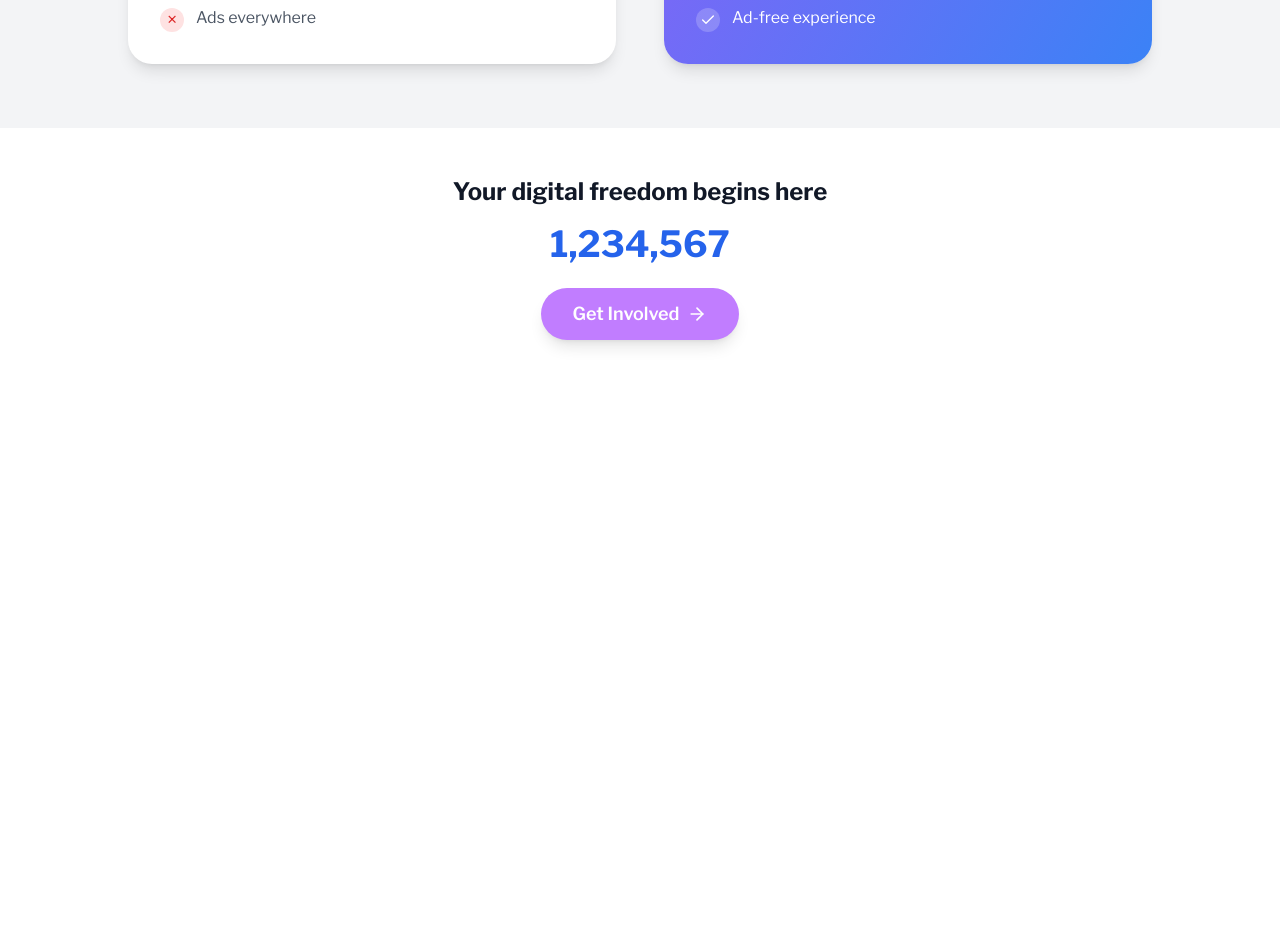
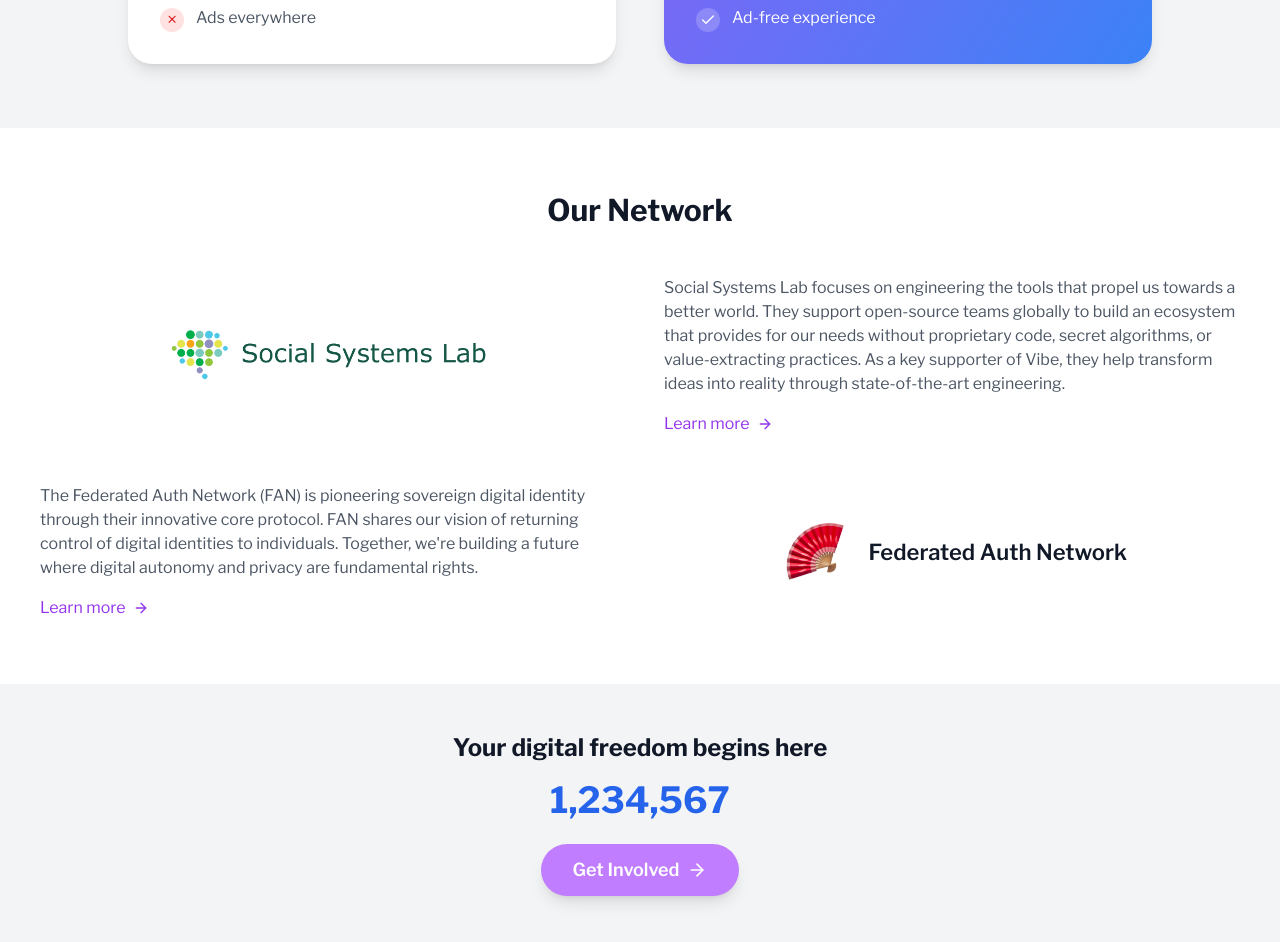
Before and after one commit to Social-Systems-Lab/vibe, a Next.js app in the folder vibe-web/: page / in a window 1280 px wide. Shown: the part 1960-2902 px from the top of the page. Before the commit the page ends 2348 px from the top, so only its background shows below. Built offline with nearby package versions, Linux system fonts and the light colour scheme.

Commit message:
Network section

```diff
--- a/vibe-web/src/app/developers/page.tsx
+++ b/vibe-web/src/app/developers/page.tsx
@@ -40,12 +40,14 @@
                             <input
                                 type="text"
                                 name="name"
+                                required
                                 placeholder="Your Name"
                                 className="w-full px-4 py-2 rounded-full bg-gray-100 text-gray-800 placeholder-gray-500 focus:outline-none focus:ring-2 focus:ring-white"
                             />
                             <input
                                 type="email"
                                 name="email"
+                                required
                                 placeholder="Your Email"
                                 className="w-full px-4 py-2 rounded-full bg-gray-100 text-gray-800 placeholder-gray-500 focus:outline-none focus:ring-2 focus:ring-white"
                             />
--- a/vibe-web/src/app/page.tsx
+++ b/vibe-web/src/app/page.tsx
@@ -86,8 +86,63 @@
                 </div>
             </div>
 
+            {/* Partners Section */}
+            <div className="bg-white py-16">
+                <div className="max-w-7xl mx-auto px-4 sm:px-6 lg:px-8">
+                    <h2 className="text-3xl font-bold text-center text-gray-900 mb-12">Our Network</h2>
+                    <div className="space-y-12">
+                        {/* Social Systems Lab */}
+                        <div className="grid md:grid-cols-2 gap-8 items-center">
+                            <div className="flex justify-center">
+                                <Image src="/ssllogo.png" alt="Social Systems Lab" width={300} height={100} className="h-16 w-auto" />
+                            </div>
+                            <div className="max-w-xl mx-auto text-center md:text-left">
+                                <p className="text-gray-600">
+                                    Social Systems Lab focuses on engineering the tools that propel us towards a better world. They support open-source teams
+                                    globally to build an ecosystem that provides for our needs without proprietary code, secret algorithms, or value-extracting
+                                    practices. As a key supporter of Vibe, they help transform ideas into reality through state-of-the-art engineering.
+                                </p>
+                                <Link
+                                    href="https://www.socialsystems.io"
+                                    target="_blank"
+                                    rel="noopener noreferrer"
+                                    className="inline-flex items-center text-purple-600 hover:text-purple-700 mt-4"
+                                >
+                                    Learn more <ArrowRight className="ml-2 h-4 w-4" />
+                                </Link>
+                            </div>
+                        </div>
+
+                        {/* Federated Auth Network */}
+                        <div className="grid md:grid-cols-2 gap-8 items-center">
+                            <div className="max-w-xl mx-auto text-center md:text-left order-2 md:order-1">
+                                <p className="text-gray-600">
+                                    The Federated Auth Network (FAN) is pioneering sovereign digital identity through their innovative core protocol. FAN shares
+                                    our vision of returning control of digital identities to individuals. Together, we&apos;re building a future where digital
+                                    autonomy and privacy are fundamental rights.
+                                </p>
+                                <Link
+                                    href="https://opencollective.com/cta/projects/federated-auth-network"
+                                    target="_blank"
+                                    rel="noopener noreferrer"
+                                    className="inline-flex items-center text-purple-600 hover:text-purple-700 mt-4"
+                                >
+                                    Learn more <ArrowRight className="ml-2 h-4 w-4" />
+                                </Link>
+                            </div>
+                            <div className="flex justify-center order-1 md:order-2">
+                                <div className="flex items-center space-x-4">
+                                    <Image src="/fanlogo.png" alt="Federated Auth Network" width={64} height={64} className="h-16 w-auto" />
+                                    <span className="text-[22px] font-semibold text-gray-900">Federated Auth Network</span>
+                                </div>
+                            </div>
+                        </div>
+                    </div>
+                </div>
+            </div>
+
             {/* Final CTA Section */}
-            <div className="bg-white py-12">
+            <div className="bg-gray-100 py-12">
                 <div className="max-w-7xl mx-auto px-4 sm:px-6 lg:px-8 text-center">
                     <h3 className="text-2xl font-bold text-gray-900 mb-4">Your digital freedom begins here</h3>
                     <p className="text-4xl font-bold text-blue-600 mb-6">1,234,567</p>
```
Also changed, not shown: vibe-web/public/fanlogo.png (added), vibe-web/public/ssllogo.png (added).
